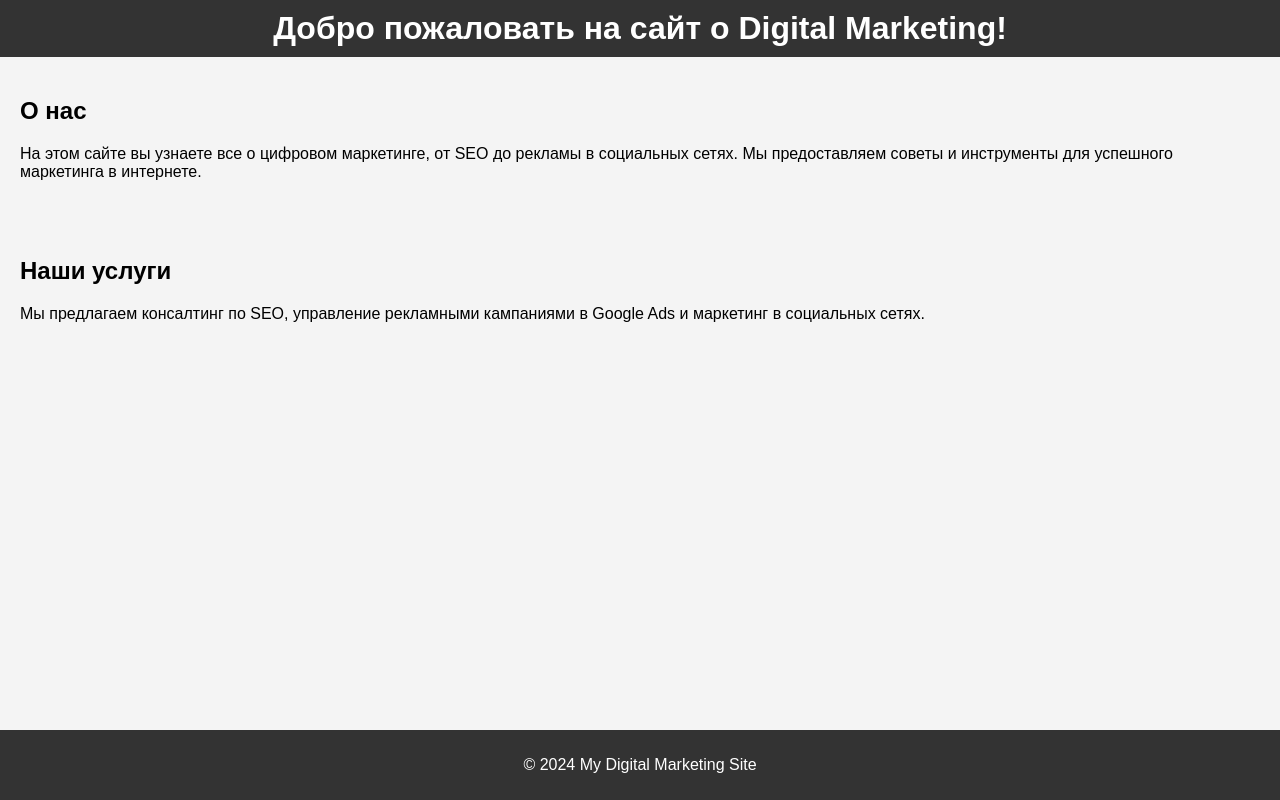
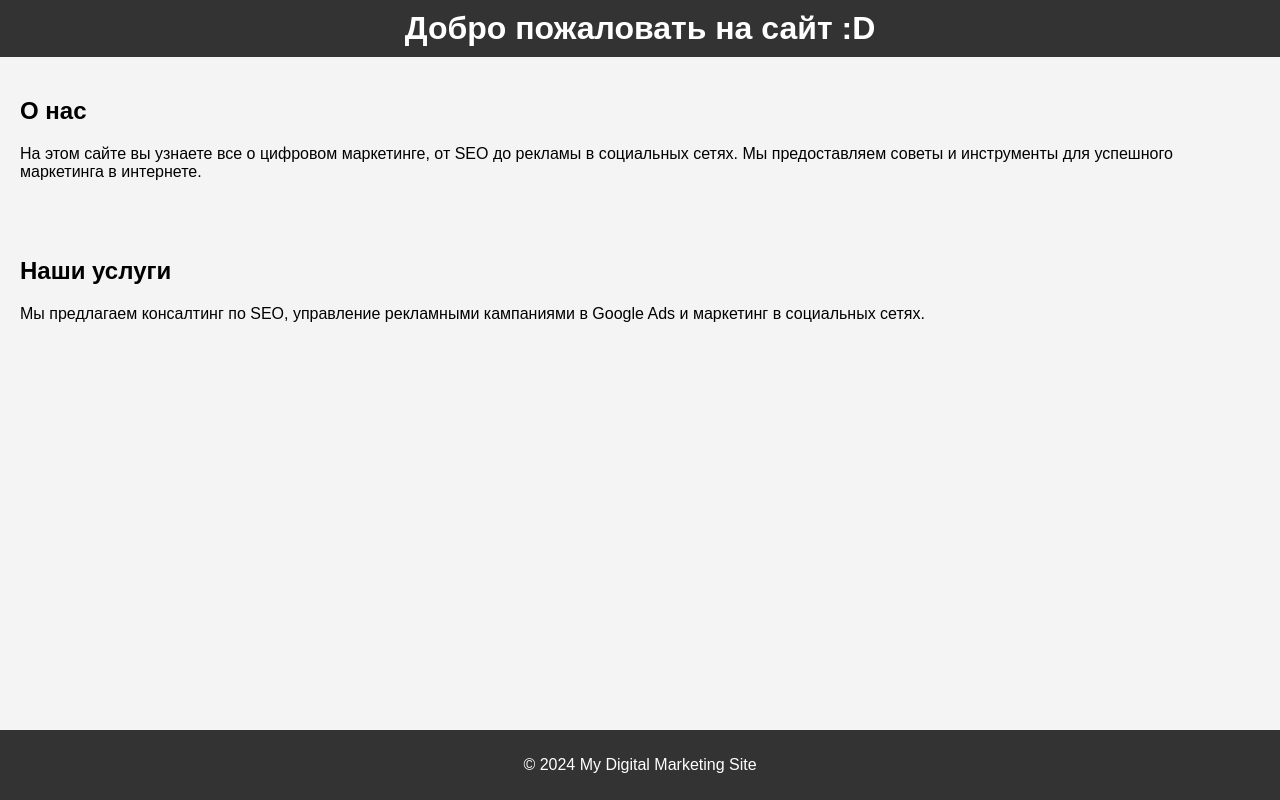
Before and after one commit to barracudatvfish/diding, a plain HTML site: page index.html in a window 1280 px wide. Drawn offline with Linux system fonts and the light colour scheme.

Commit message:
Update index.html

```diff
--- a/index.html
+++ b/index.html
@@ -37,7 +37,7 @@
 <body>
 
 <header>
-    <h1>Добро пожаловать на сайт о Digital Marketing!</h1>
+    <h1>Добро пожаловать на сайт :D</h1>
 </header>
 
 <section>
```
